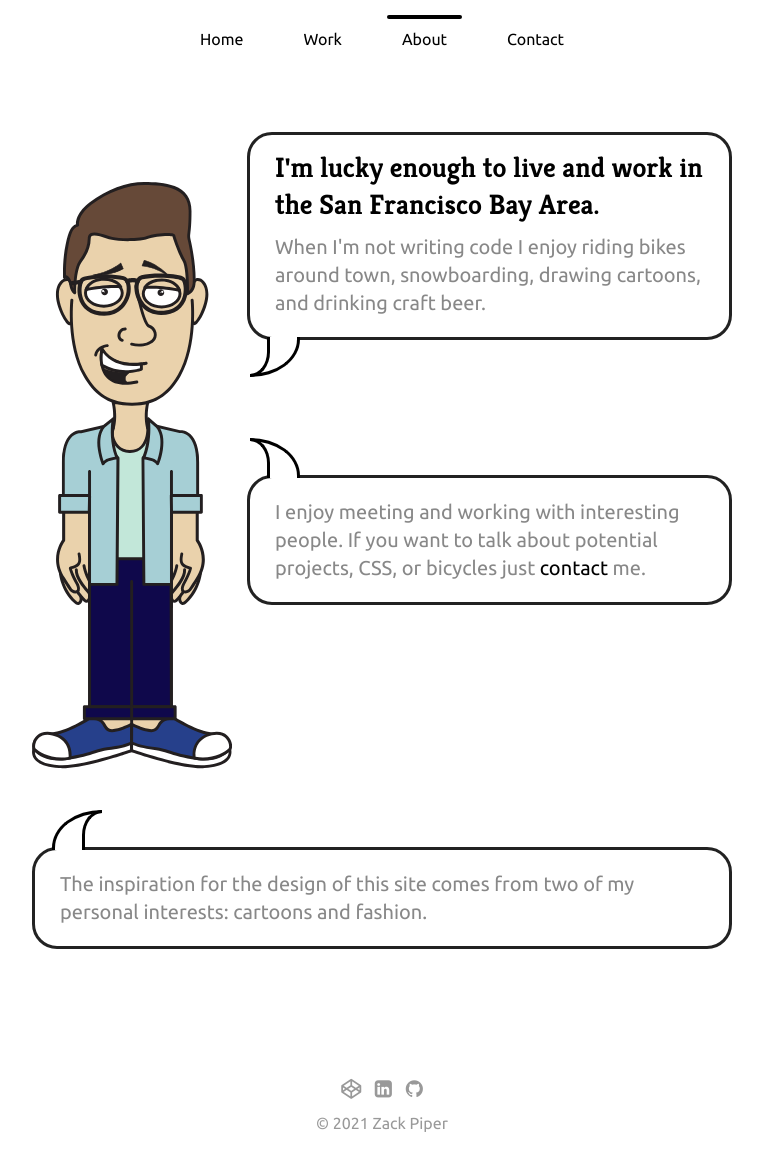
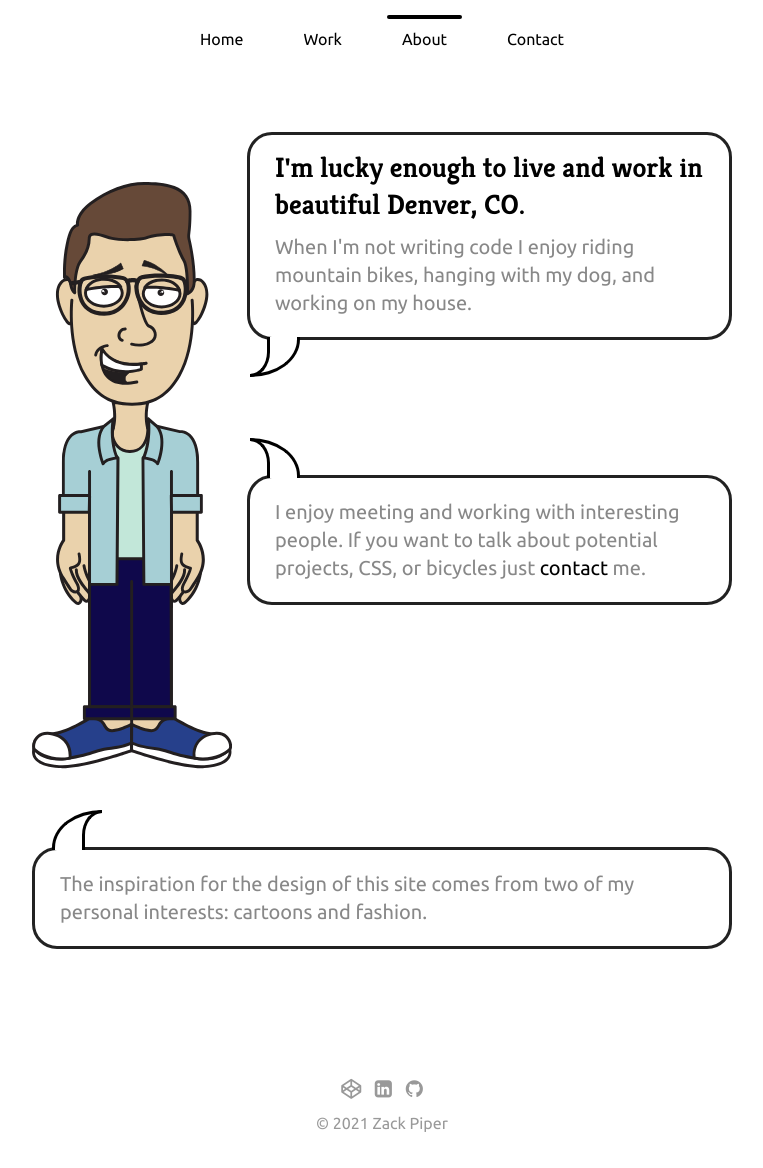
Before and after one commit to zpipe07/zpipe07.github.io, a Jekyll site: the page built from about.html, in a window 1280 px wide. Shown: the whole page, without its empty margins (258-1021 px from the left). Built offline with Jekyll 4.4.1, drawn with Linux system fonts in a browser that asks for light colours; nearby versions of some CDN libraries.

Commit message:
Update about.html

```diff
--- a/about.html
+++ b/about.html
@@ -7,11 +7,11 @@ permalink: /about/
 <div class="cartoon clearfix">
   <div class="speech-bubble">
     <h1 class="speech-bubble__h1">
-      I'm lucky enough to live and work in the San Francisco Bay Area.
+      I'm lucky enough to live and work in beautiful Denver, CO.
     </h1>
 
     <p class="speech-bubble__p">
-      When I'm not writing code I enjoy riding bikes around town, snowboarding, drawing cartoons, and drinking craft beer.
+      When I'm not writing code I enjoy riding mountain bikes, hanging with my dog, and working on my house.
     </p>
   </div>
 
```
